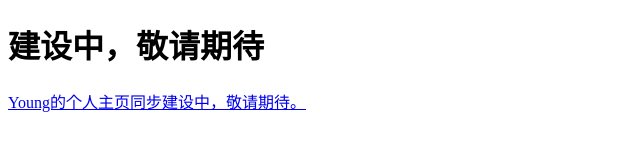
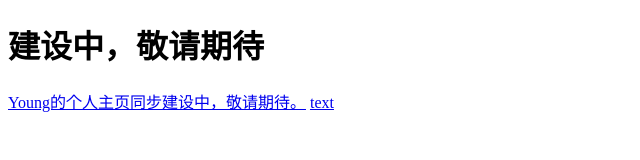
Before and after one commit to libaisong/libaisong.github.io, a plain HTML site: page index.html in a window 1280 px wide. Shown: the full height of the page, 0-640 px from the left. Drawn offline with Linux system fonts and the light colour scheme.

Commit message:
update index.html.

```diff
--- a/index.html
+++ b/index.html
@@ -8,5 +8,6 @@
 <body>
     <h1>建设中，敬请期待</h1>
     <a href="young">Young的个人主页同步建设中，敬请期待。</a>
+    <a href="MP_verify_7LBUoRGB5UdzduzD.txt">text</a>
 </body>
 </html>
```
